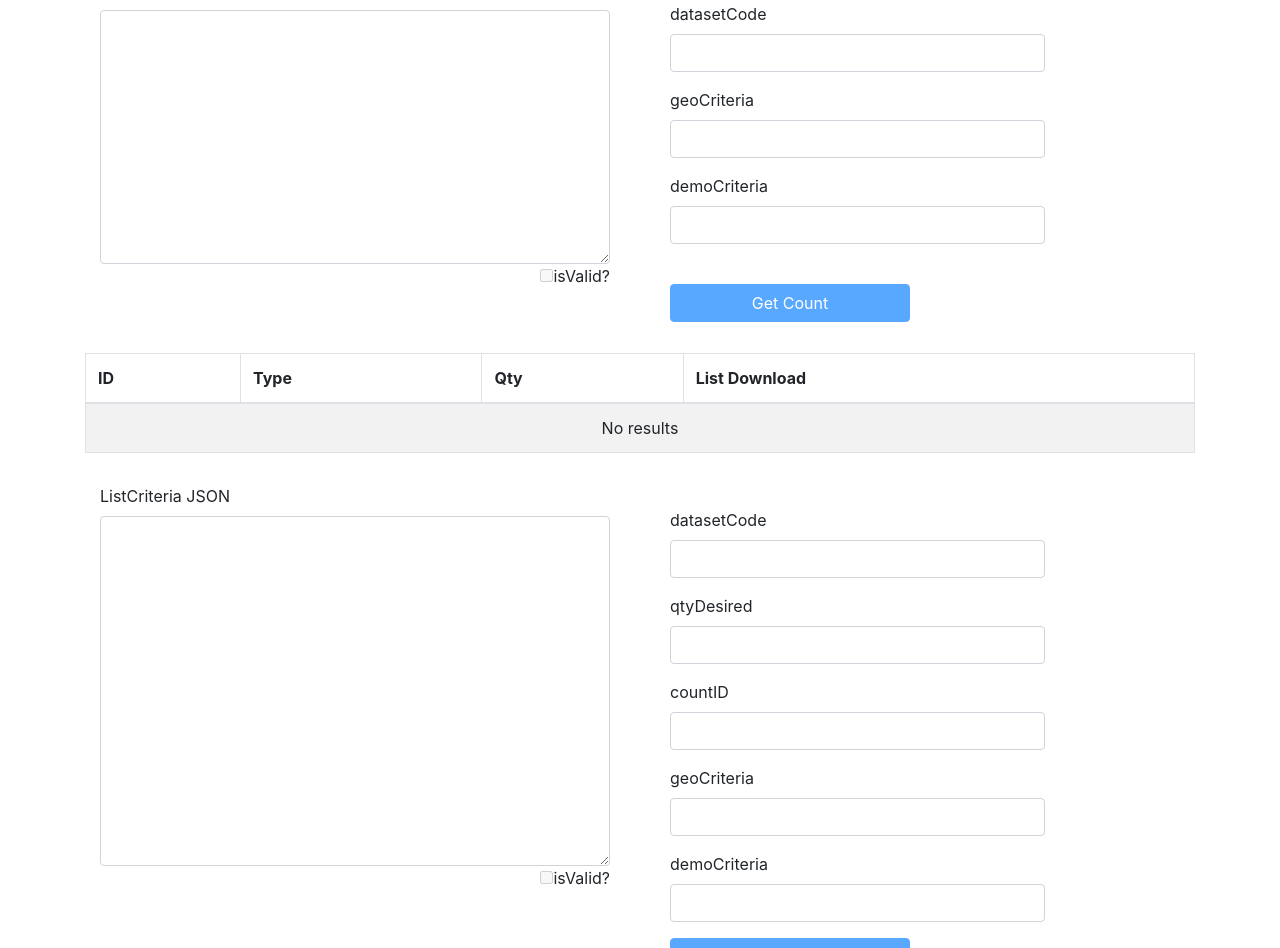
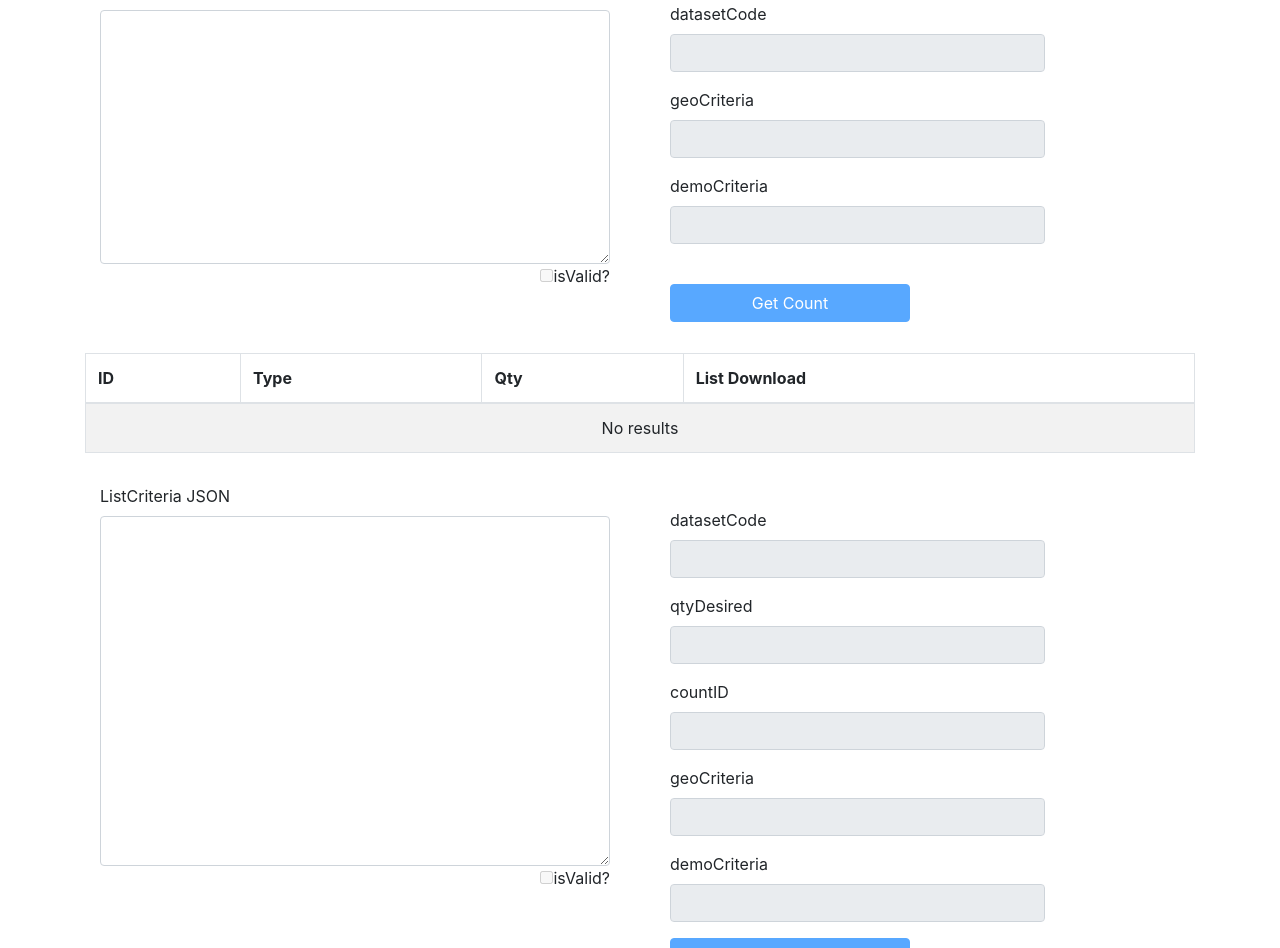
Before and after one commit to RumenTech/eprintwerx-angular2, an Angular app: page / in a window 1280 px wide. Shown: the part 180-1128 px from the top of the page. Built offline with nearby package versions, Linux system fonts and the light colour scheme.

Commit message:
make info fields read only

```diff
--- a/src/app/components/count-criteria-form.component.html
+++ b/src/app/components/count-criteria-form.component.html
@@ -51,7 +51,7 @@
                     datasetCode
                 </label>
                 <div class="col-sm-9">
-                    <input class="form-control" name="datasetCode"
+                    <input class="form-control" name="datasetCode" readonly
                         [value]="model.datasetCode"
                     />
                 </div>
@@ -61,7 +61,7 @@
                     geoCriteria
                 </label>
                 <div class="col-sm-9">
-                    <input class="form-control" name="text"
+                    <input class="form-control" name="text" readonly
                         [value]="model.geoCriteria"
                     />
                 </div>
@@ -71,7 +71,7 @@
                     demoCriteria
                 </label>
                 <div class="col-sm-9">
-                    <input class="form-control" name="text"
+                    <input class="form-control" name="text" readonly
                         [value]="model.demoCriteria"
                     />
                 </div>
--- a/src/app/components/list-criteria-form.component.html
+++ b/src/app/components/list-criteria-form.component.html
@@ -32,7 +32,7 @@
                     datasetCode
                 </label>
                 <div class="col-sm-9">
-                    <input class="form-control" name="text"
+                    <input class="form-control" name="text" readonly
                         [value]="model.datasetCode"
                     />
                 </div>
@@ -42,7 +42,7 @@
                     qtyDesired
                 </label>
                 <div class="col-sm-9">
-                    <input class="form-control" name="text"
+                    <input class="form-control" name="text" readonly
                         [value]="model.qtyDesired"
                     />
                 </div>
@@ -52,7 +52,7 @@
                     countID
                 </label>
                 <div class="col-sm-9">
-                    <input class="form-control" name="text"
+                    <input class="form-control" name="text" readonly
                         [value]="model.countId"
                     />
                 </div>
@@ -62,7 +62,7 @@
                     geoCriteria
                 </label>
                 <div class="col-sm-9">
-                    <input class="form-control" name="text"
+                    <input class="form-control" name="text" readonly
                         [value]="model.geoCriteria"
                     />
                 </div>
@@ -72,7 +72,7 @@
                     demoCriteria
                 </label>
                 <div class="col-sm-9">
-                    <input class="form-control" name="text"
+                    <input class="form-control" name="text" readonly
                         [value]="model.demoCriteria"
                     />
                 </div>
```
